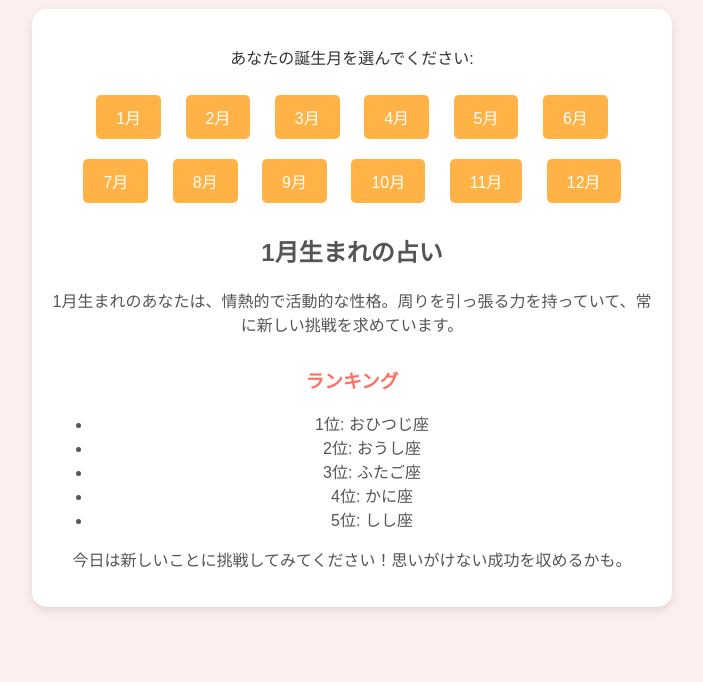
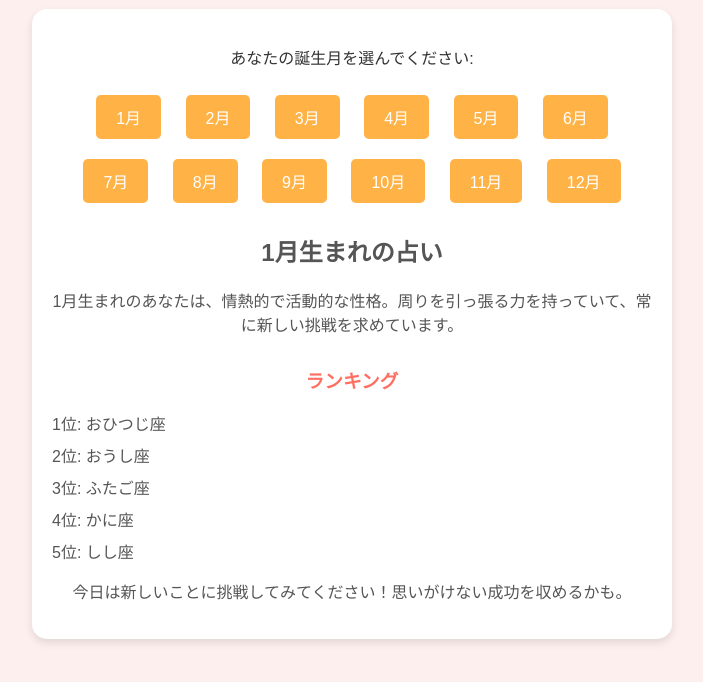
Before and after one commit to pompom524/horoscope-site, a plain HTML site: page index.html in a window 1280 px wide. Both pictures are taken after a click on the button "1月". Shown: the part 96-778 px from the top of the page, without its empty margins (288-991 px from the left). Drawn offline with Linux system fonts and the light colour scheme.

Commit message:
Update index.html

```diff
--- a/index.html
+++ b/index.html
@@ -49,6 +49,15 @@
     }
     .ranking h3 {
       color: #ff6f61;
+    }
+
+    ul {
+      list-style-type: none;
+      padding-left: 0;
+    }
+    li {
+      margin-bottom: 8px;
+      text-align: left;
     }
   </style>
 </head>
```
